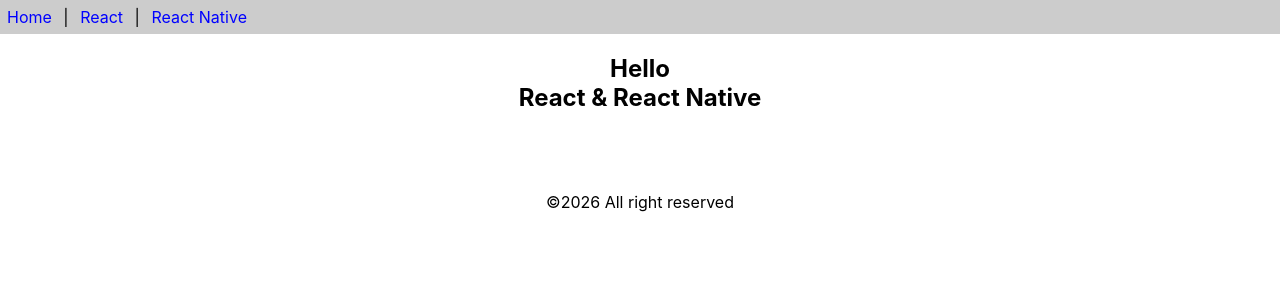
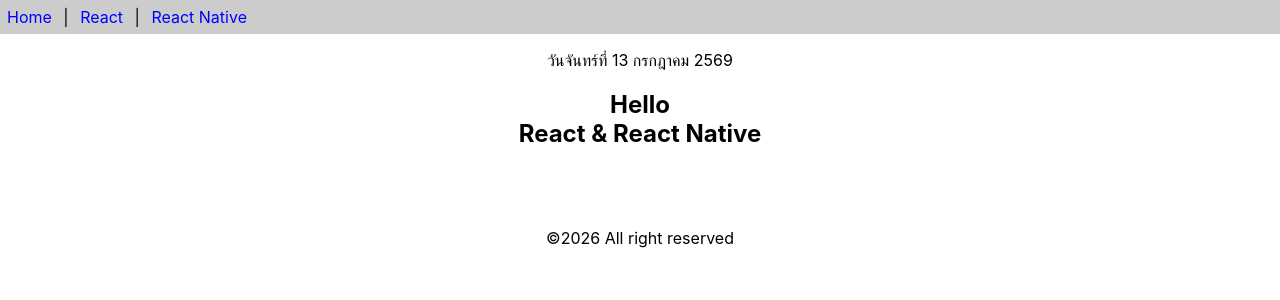
Before and after one commit to Daidonm/app1, a React (Create React App) app: page / in a window 1280 px wide. Shown: the top 300 px of the page. Built offline with nearby package versions, Linux system fonts and the light colour scheme.

Commit message:
Class components

```diff
--- a/src/App.js
+++ b/src/App.js
@@ -1,10 +1,12 @@
 import React from 'react';
-import Header, { Content, Footer } from './func-components';
+import  {Header,Content, Footer } from './func-components';
+import Calendar from './class-component';
 
 function App() {
   return (
     <>
       <Header/>
+      <p><center><Calendar/></center></p>
       <Content/>
       <Footer/>
     </>
--- /dev/null
+++ b/src/class-component.js
@@ -0,0 +1,19 @@
+import React, { Component } from 'react';
+
+export default class Calendar extends Component {
+    getDate() {
+        const dayName = ['อาทิตย์','จันทร์','อังคาร','พุธ','พฤหัสบดี','ศุกร์','เสาร์'];
+        const monthName = ['มกราคม','กุมภาพันธ์','มีนาคม','เมษายน','พฤษภาคม','มิถุนายน','กรกฎาคม','สิงหาคม','กันยายน','ตุลาคม','พฤศจิกายน','ธันวาคม'];
+        const date = new Date();
+        const weekDay = dayName[date.getDay()];
+        const day = date.getDate();
+        const month = monthName[date.getMonth()];
+        const year = date.getFullYear() + 543;
+        return `วัน${weekDay}ที่ ${day} ${month} ${year}`;
+    }
+    render() {
+        return (
+            <div>{this.getDate()}</div>
+        )
+    }
+}
--- a/src/func-components.js
+++ b/src/func-components.js
@@ -1,6 +1,6 @@
 import React from 'react'
 
-export default function Header() {
+export function Header() {
     const aStyle = {
         display:'inline-block',
         color:'blue',
```
